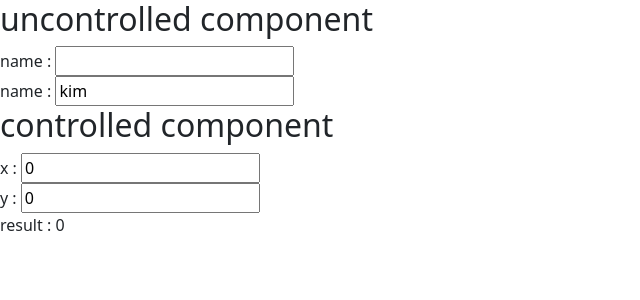
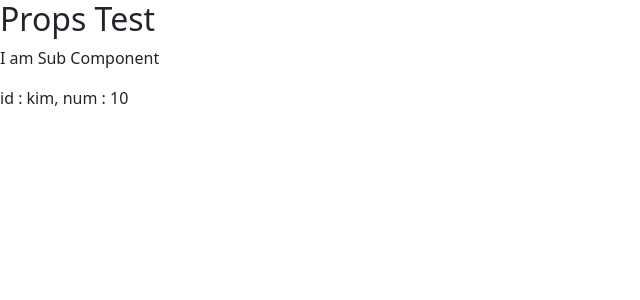
Before and after one commit to kkang-daum/pnu_front, a React (Vite) app in the folder react/lab3/lab3-app/: page / in a window 1280 px wide. Shown: the top 300 px of the page, without its empty margins (0-640 px from the left). Built offline with nearby package versions, Linux system fonts and the light colour scheme.

Commit message:
Add files via upload

```diff
--- /dev/null
+++ b/react/lab3/lab3-app/src/lab5-class/Test1-props.jsx
@@ -0,0 +1,34 @@
+import React from 'react'
+import PropTypes from 'prop-types'
+
+class PropsTest extends React.Component {
+    render() {
+        return (
+            <div>
+                <h2>Props Test</h2>
+                <Sub id="kim" num={10} />
+            </div>
+        )
+    }
+}
+
+class Sub extends React.Component {
+    //필수적으로 override 해야 하는 함수는 render
+    render() {
+        //알고리즘 들어갈 수 있고..
+        //return 시킨 것이 이 컴포넌트의 화면..
+        return (
+            <div>
+                <p>I am Sub Component</p>
+                <p>id : {this.props.id}, num : {this.props.num}</p>
+            </div>
+        )
+    }
+}
+
+Sub.propTypes = {
+    id: PropTypes.string.isRequired,
+    num: PropTypes.number
+}
+
+export default PropsTest
--- a/react/lab3/lab3-app/src/main.jsx
+++ b/react/lab3/lab3-app/src/main.jsx
@@ -11,6 +11,7 @@ import CSSTest from './lab1-style/Lab1App.jsx'
 import Lab2App from './lab2-proptype/Lab2App.jsx'
 import EventApp from './lab3-event/Lab3App.jsx'
 import ControlledComponent from './lab4-control/Lab4App.jsx'
+import PropsTest from './lab5-class/Test1-props.jsx'
 
 ReactDOM.createRoot(document.getElementById('root')).render(
   <React.StrictMode>
@@ -18,6 +19,7 @@ ReactDOM.createRoot(document.getElementById('root')).render(
     {/* <CSSTest /> */}
     {/* <Lab2App /> */}
     {/* <EventApp /> */}
-    <ControlledComponent />
+    {/* <ControlledComponent /> */}
+    <PropsTest />
   </React.StrictMode>,
 )
```
